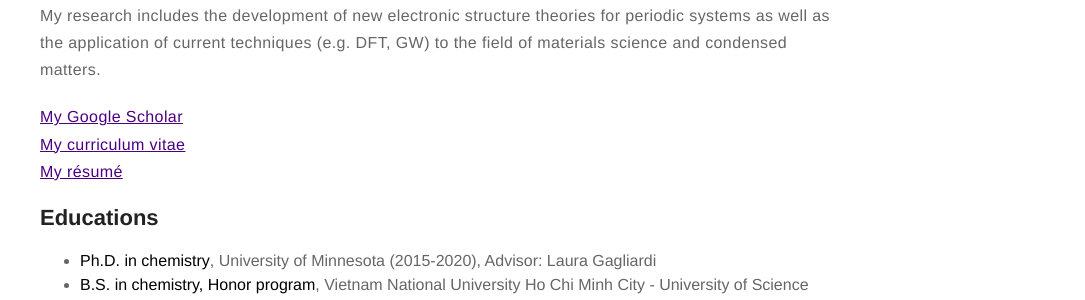
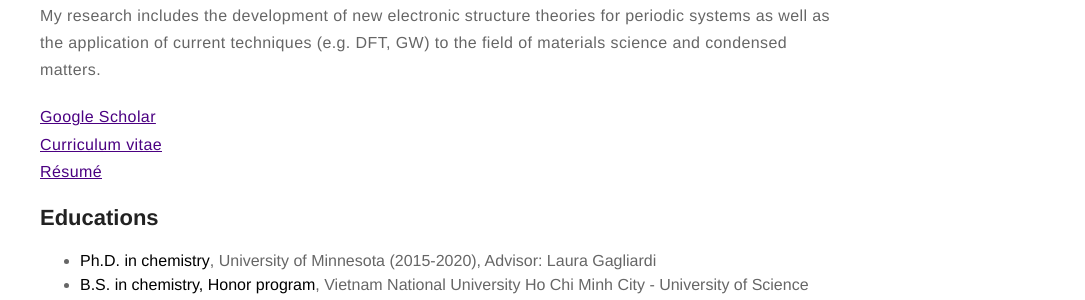
Before and after one commit to hungpham2017/hungpham2017.github.io, a Jekyll site: the page built from about.md, in a window 1280 px wide. Shown: the part 575-875 px from the top of the page, without its empty margins (195-1280 px from the left). Built offline with Jekyll 4.4.1, drawn with Linux system fonts in a browser that asks for light colours.

Commit message:
reconstruction

```diff
--- a/_config.yml
+++ b/_config.yml
@@ -70,7 +70,7 @@ width: large
 # paginate: 5
 # paginate_path: "blog/:num/"
 
-# if you don't need projects, comment the *projects* configs below
+# if you don't need research, comment the *research* configs below
 research: true
 
 # if you don't need "about" or "blog", comment them out below
--- a/about.md
+++ b/about.md
@@ -11,9 +11,9 @@ My research includes the development of new electronic structure theories for pe
 </p>
 
 <p>
-<a href="https://scholar.google.com/citations?user=MIe6vYUAAAAJ&hl=en&authuser=1#">My Google Scholar</a>
-<br><a href="https://github.com/hungpham2017/hungpham2017.github.io/raw/master/assets/HP_CV.pdf">My curriculum vitae</a>
-<br><a href="https://github.com/hungpham2017/hungpham2017.github.io/raw/master/assets/HP_resume.pdf">My résumé</a>
+<a href="https://scholar.google.com/citations?user=MIe6vYUAAAAJ&hl=en&authuser=1#">Google Scholar</a>
+<br><a href="https://github.com/hungpham2017/hungpham2017.github.io/raw/master/assets/HP_CV.pdf">Curriculum vitae</a>
+<br><a href="https://github.com/hungpham2017/hungpham2017.github.io/raw/master/assets/HP_resume.pdf">Résumé</a>
 </p>
 
 
```
